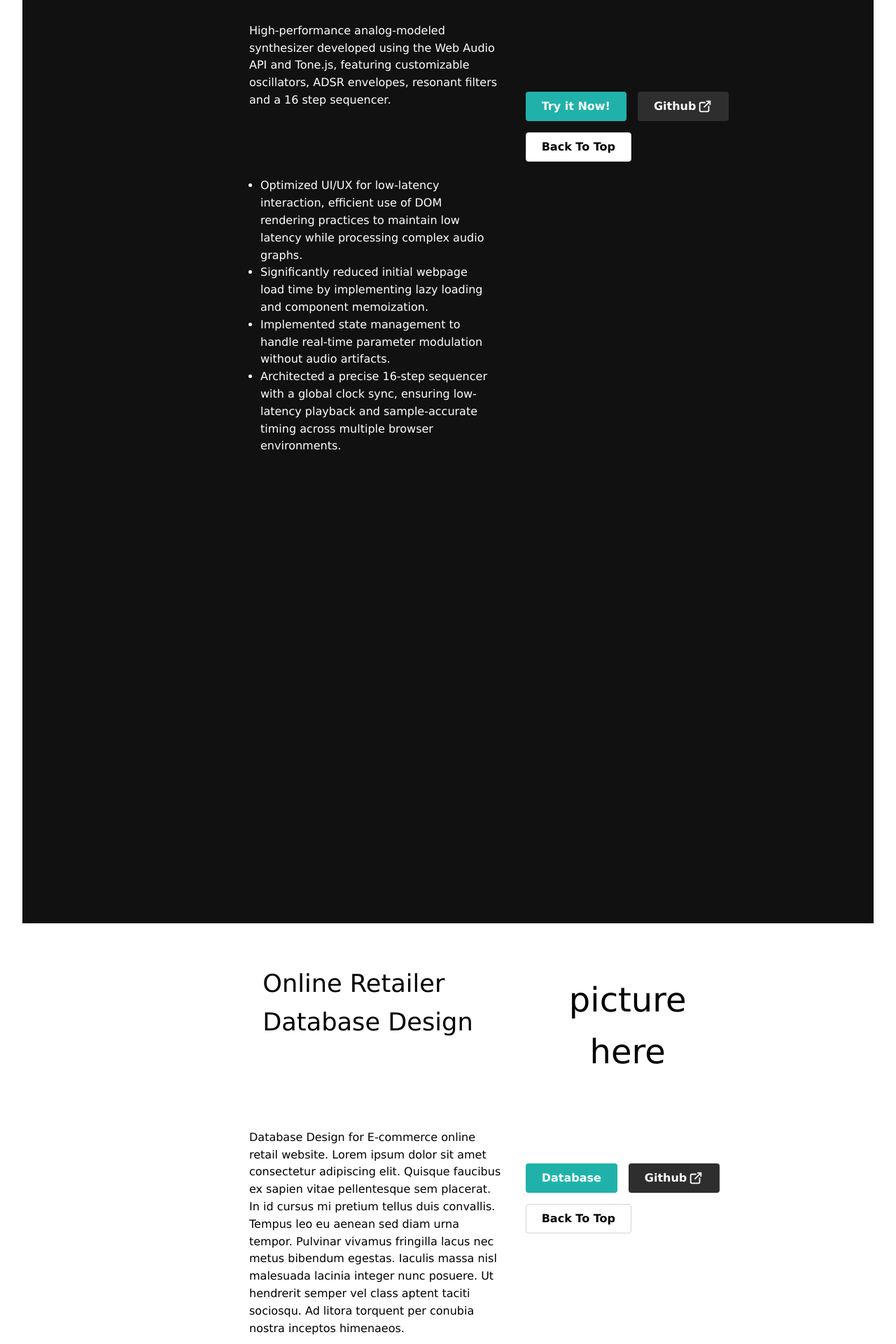
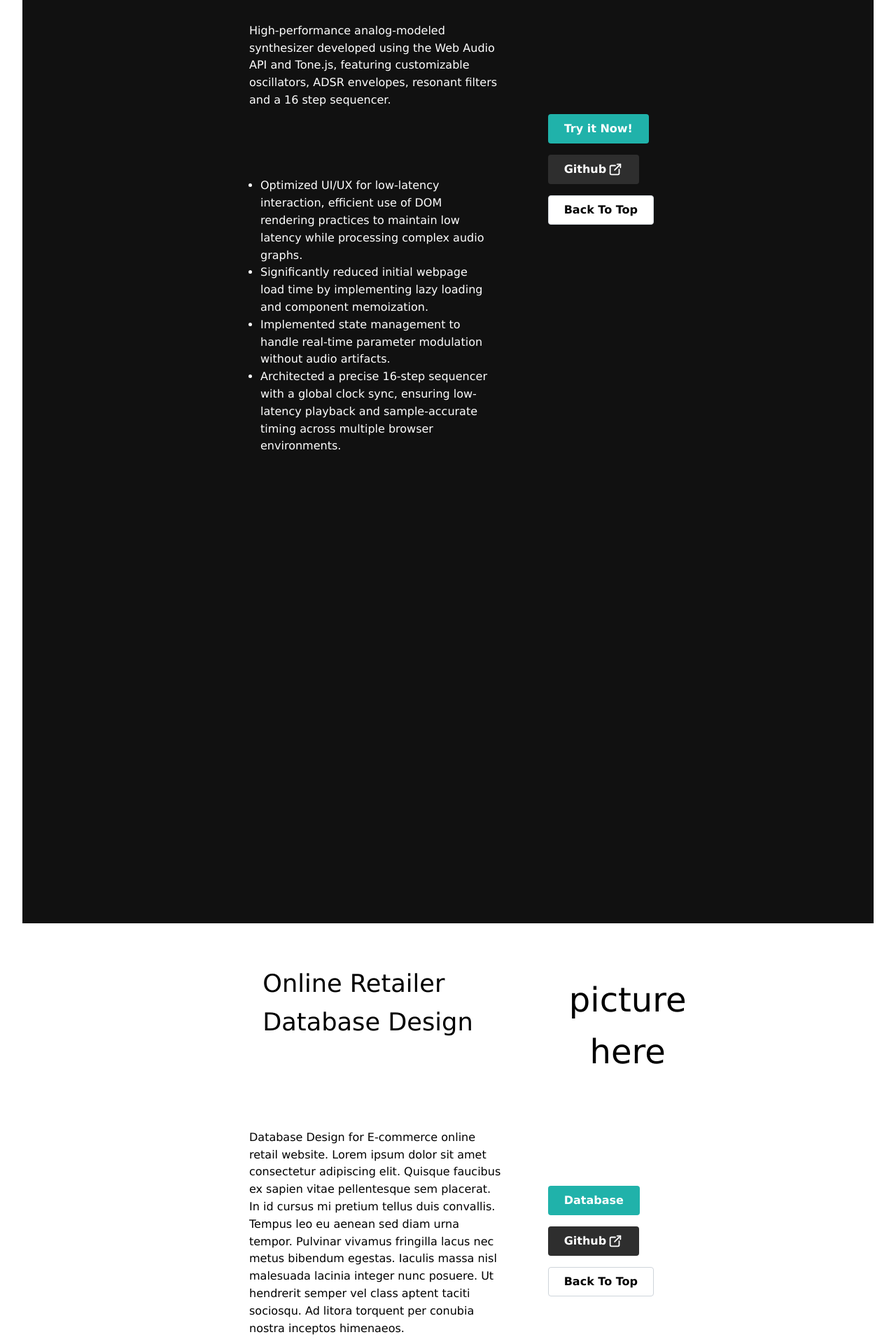
Before and after one commit to nyseer1/my-website, a Next.js app: page / in a window 1280 px wide. Shown: the part 1220-3140 px from the top of the page at 70% size. Built offline with nearby package versions, Linux system fonts and the light colour scheme.

Commit message:
added some extra wording

```diff
--- a/app/page.tsx
+++ b/app/page.tsx
@@ -44,7 +44,7 @@ export default function HomePage() {
 					<GridCol span={{ base: 12, md: 4, lg: 4 }} />
 
 					<GridCol span={{ base: 12, md: 4, lg: 4 }} />
-					<GridCol span={{ base: 10, md: 4, lg: 4 }}>
+					<GridCol span={{ base: 12, md: 4, lg: 4 }}>
 						<Group justify="center">
 							{/* <Button size="lg" component="a" href="#contact-section" color='lightseagreen'>
                 Say Hello
@@ -108,7 +108,8 @@ export default function HomePage() {
 							<br />
 							<br />
 							<br />
-							<Group>
+							{/* tailwind qquick way to add padding */}
+							<Group className="p-8">
 								<Button
 									size="md"
 									component="a"
@@ -192,7 +193,8 @@ export default function HomePage() {
 							<br />
 							<br />
 							<br />
-							<Group>
+							{/* tailwind qquick way to add padding */}
+							<Group className="p-8">
 								<Button
 									size="md"
 									component="a"
--- a/app/synth/page.tsx
+++ b/app/synth/page.tsx
@@ -37,15 +37,17 @@ export default function SynthPage() {
 
           <GridCol span={{ base: 12, md: 12, lg: 12 }}>
             <h4>
-              <i>Synth</i>
+              <i>Dynamic XY Web-Synth</i>
             </h4>
           </GridCol>
 
           <GridCol span={{ base: 12, md: 4, lg: 4 }} />
           <GridCol span={{ base: 12, md: 4, lg: 4 }}>
             <p>Touch the pad to play notes!<br />
-              Pitch is controlled by your finger's X position and filter cutoff by the y position.
+              Pitch is controlled by the X position of your finger, and filter cutoff is controlled by the Y position.
             </p>
+
+            <p>Developed by Nyseer Couse</p>
 
           </GridCol>
           <GridCol span={{ base: 12, md: 4, lg: 4 }} />
```
